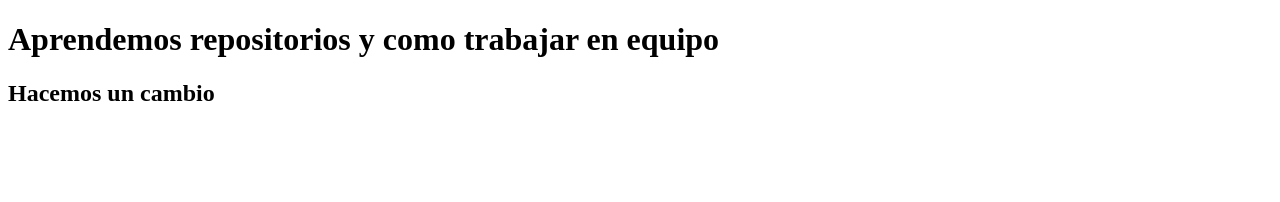
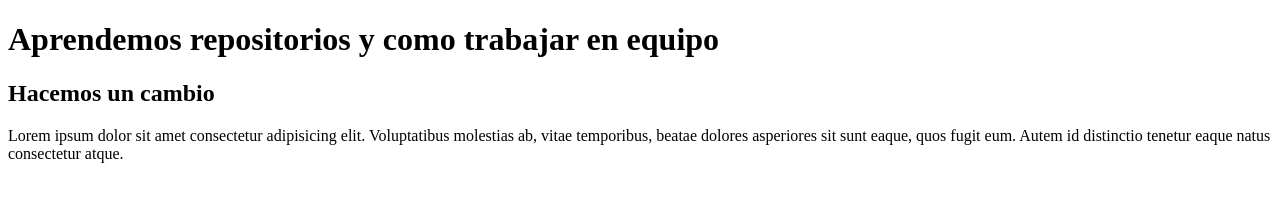
Before and after one commit to ANTsangopoulos/G-y-G, a plain HTML site: page index.html in a window 1280 px wide. Drawn offline with Linux system fonts and the light colour scheme.

Commit message:
agregamos lorem

```diff
--- a/index.html
+++ b/index.html
@@ -10,5 +10,7 @@
 <body>
     <h1>Aprendemos repositorios y como trabajar en equipo</h1>
     <h2>Hacemos un cambio</h2>
+    <p>Lorem ipsum dolor sit amet consectetur adipisicing elit. Voluptatibus molestias ab, vitae temporibus, beatae dolores asperiores sit sunt eaque, quos fugit eum. Autem id distinctio tenetur eaque natus consectetur atque.</p>
+
 </body>
 </html>
```
